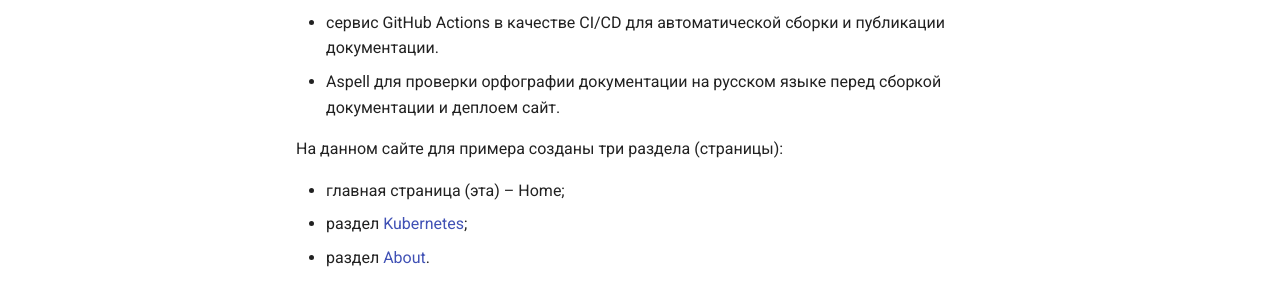
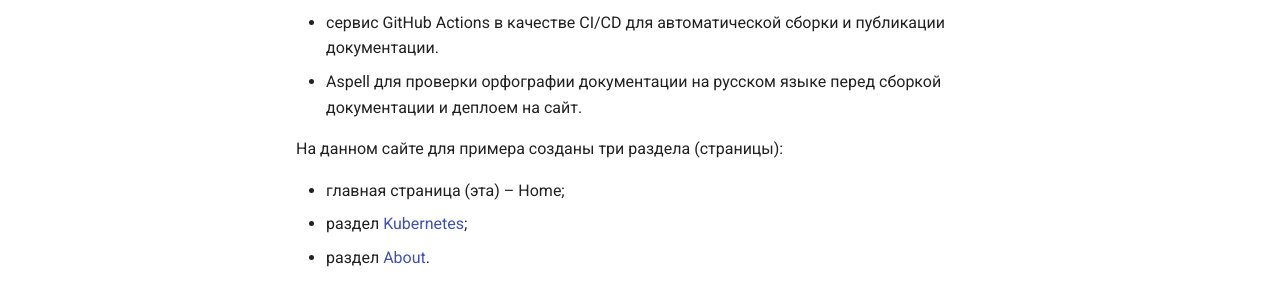
Before and after one commit to SergeyKardapoltsev/example_for_avroid, an MkDocs documentation site: the page built from docs/index.md, in a window 1280 px wide. Shown: the part 413-704 px from the top of the page. Built offline with MkDocs 1.6.1 and Material for MkDocs 9.7.7, drawn with Linux system fonts in a browser that asks for light colours.

Commit message:
change aspell

```diff
--- a/docs/index.md
+++ b/docs/index.md
@@ -7,7 +7,7 @@
 - генератор документации MkDocs.
 - сервис GitHub в качестве удалённого репозитория для хранения файлов проекта, в котором все изменения отслеживаются с помощью Git.
 -  сервис GitHub Actions в качестве CI/CD для автоматической сборки и публикации документации.
-- Aspell для проверки орфографии документации на русском языке перед сборкой документации и деплоем сайт.
+- Aspell для проверки орфографии документации на русском языке перед сборкой документации и деплоем на сайт.
 
 На данном сайте для примера созданы три раздела (страницы):
 
```
Also changed, not shown: 1 other file.
